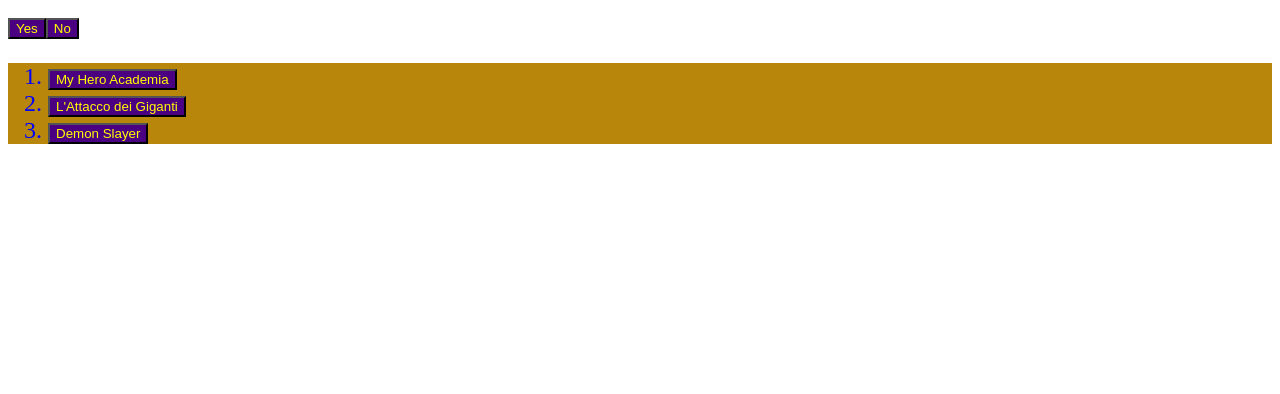
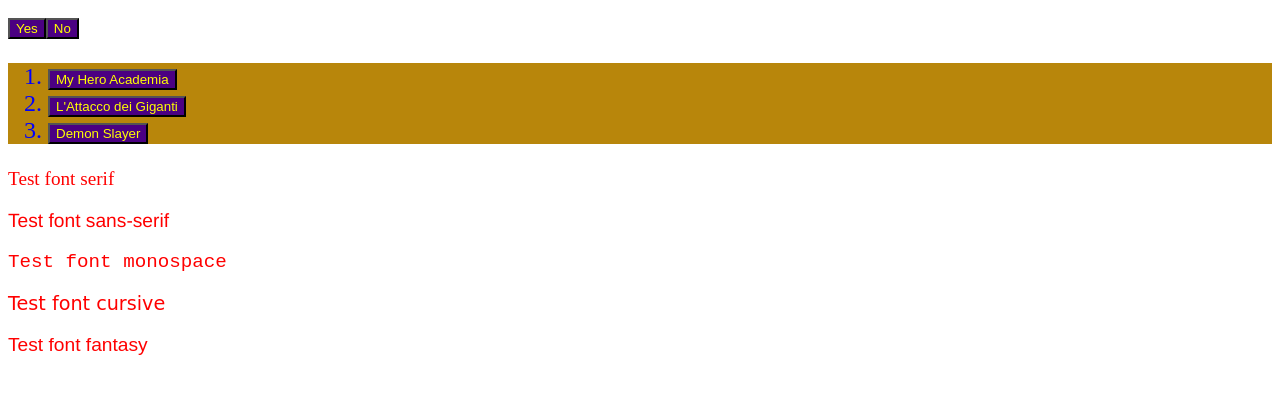
Before and after one commit to Marcosterlo/Manga, a plain HTML site: page index.html in a window 1280 px wide. Shown: the part 66-460 px from the top of the page. Drawn offline with Linux system fonts and the light colour scheme.

Commit message:
added test font

```diff
--- a/index.html
+++ b/index.html
@@ -13,5 +13,10 @@
             <li><a href="https://read-demonslayer-manga.com/"><button class="input">Demon Slayer</button></a></li>
             </ol>
         </div>
+        <p class="serif">Test font serif</p>
+        <p class="sansserif">Test font sans-serif</p>
+        <p class="monospace">Test font monospace</p>
+        <p class="cursive">Test font cursive</p>
+        <p class="fantasy">Test font fantasy</p>
     </body>
 </html>
--- a/style.css
+++ b/style.css
@@ -11,3 +11,18 @@ p {
     color: yellow;
     background-color: indigo;
 }
+p.serif {
+    font-family: "Times New Roman", Times, serif;
+}
+p.sansserif {
+    font-family: Helvetica, Arial, sans-serif;
+}
+p.monospace {
+    font-family: "Courier New", Courier, monospace;
+}
+p.cursive {
+    font-family: Florence, cursive;
+}
+p.fantasy {
+    font-family: Blippo, fantasy;
+}
```
